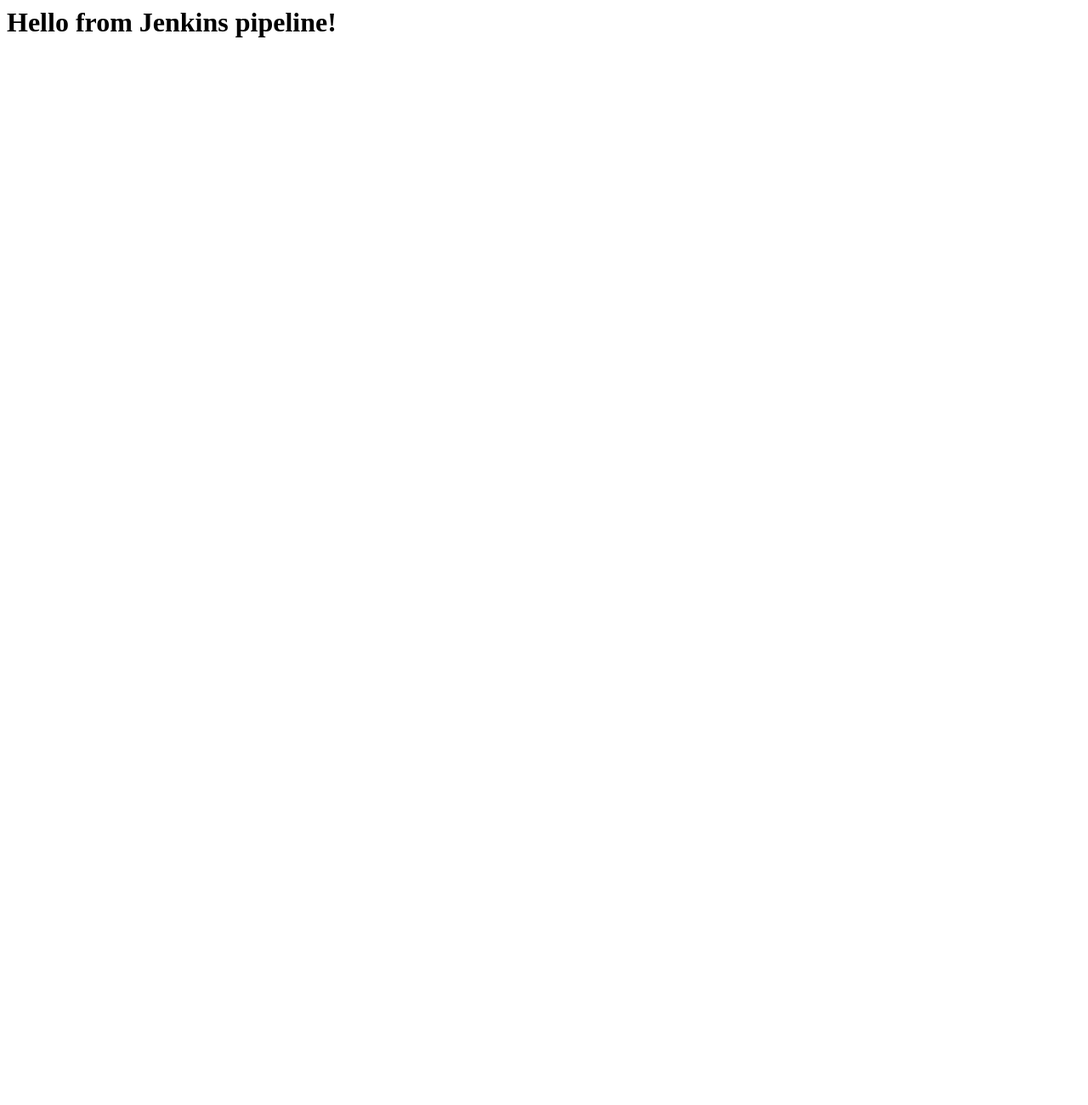
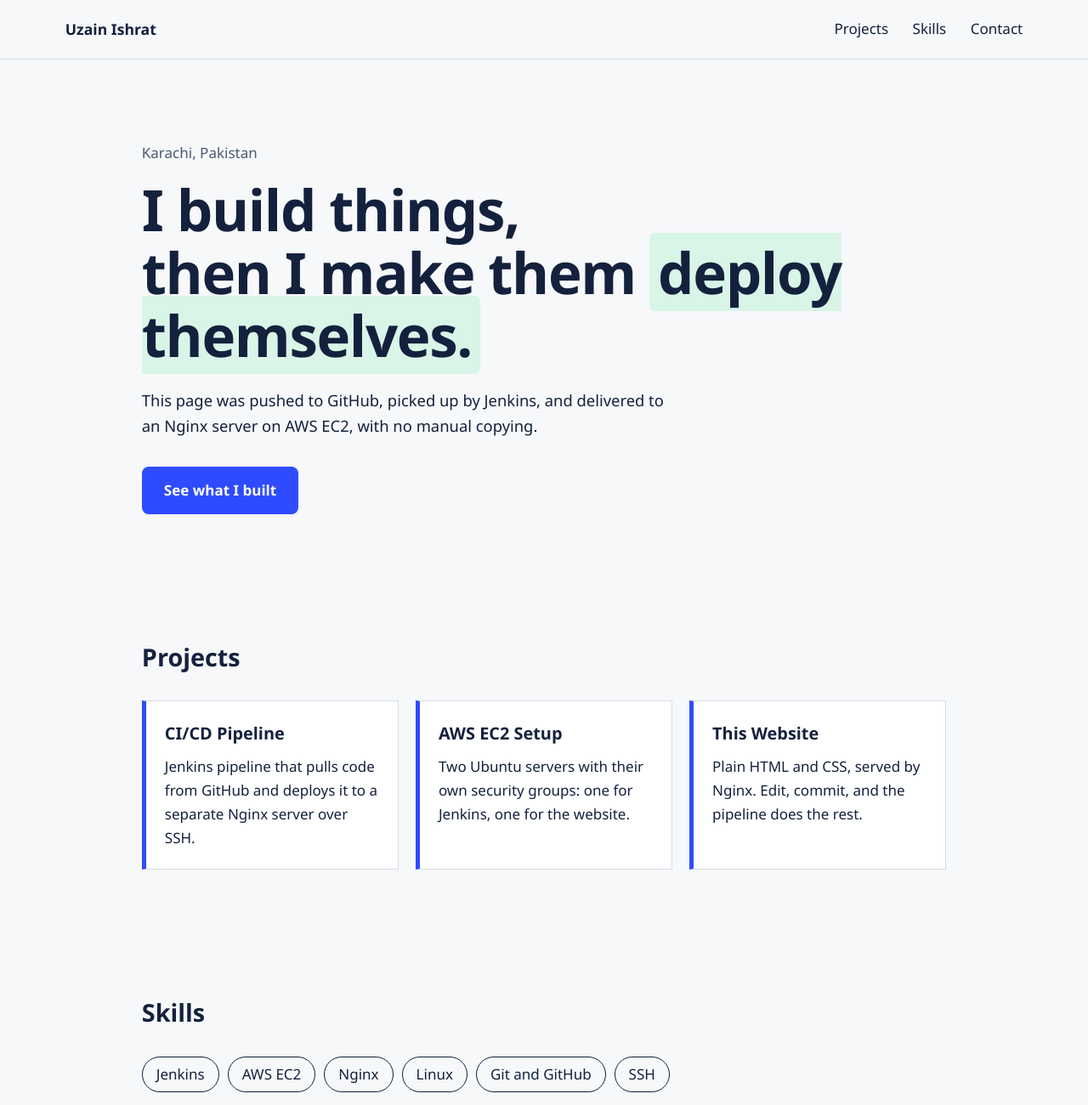
Before and after one commit to UzainIshrat/my-Website, a plain HTML site: page index.html in a window 1280 px wide. Shown: the top 1300 px of the page at 85% size. Before the commit the page ends 800 px from the top, so only its background shows below. Drawn offline with Linux system fonts and the light colour scheme.

Commit message:
Add files via upload

```diff
--- a/index.html
+++ b/index.html
@@ -1 +1,60 @@
-<h1>Hello from Jenkins pipeline!</h1>
+<!DOCTYPE html>
+<html lang="en">
+<head>
+  <meta charset="UTF-8">
+  <meta name="viewport" content="width=device-width, initial-scale=1">
+  <title>Uzain Ishrat | DevOps Portfolio</title>
+  <link rel="stylesheet" href="style.css">
+</head>
+<body>
+  <header class="top">
+    <a class="logo" href="#home">Uzain Ishrat</a>
+    <nav>
+      <a href="#projects">Projects</a>
+      <a href="#skills">Skills</a>
+      <a href="#contact">Contact</a>
+    </nav>
+  </header>
+
+  <main>
+    <section class="hero" id="home">
+      <p class="tag">Karachi, Pakistan</p>
+      <h1>I build things,<br>then I make them <span class="deploy">deploy themselves.</span></h1>
+      <p class="lead">This page was pushed to GitHub, picked up by Jenkins, and delivered to an Nginx server on AWS EC2, with no manual copying.</p>
+      <a class="btn" href="#projects">See what I built</a>
+    </section>
+
+    <section id="projects">
+      <h2>Projects</h2>
+      <div class="grid">
+        <article>
+          <h3>CI/CD Pipeline</h3>
+          <p>Jenkins pipeline that pulls code from GitHub and deploys it to a separate Nginx server over SSH.</p>
+        </article>
+        <article>
+          <h3>AWS EC2 Setup</h3>
+          <p>Two Ubuntu servers with their own security groups: one for Jenkins, one for the website.</p>
+        </article>
+        <article>
+          <h3>This Website</h3>
+          <p>Plain HTML and CSS, served by Nginx. Edit, commit, and the pipeline does the rest.</p>
+        </article>
+      </div>
+    </section>
+
+    <section id="skills">
+      <h2>Skills</h2>
+      <ul class="skills">
+        <li>Jenkins</li><li>AWS EC2</li><li>Nginx</li><li>Linux</li><li>Git and GitHub</li><li>SSH</li>
+      </ul>
+    </section>
+
+    <section id="contact">
+      <h2>Contact</h2>
+      <p>Want to work together? Write to <a href="mailto:you@example.com">you@example.com</a></p>
+    </section>
+  </main>
+
+  <footer>Deployed with Jenkins. &copy; 2026 Uzain Ishrat</footer>
+</body>
+</html>
--- /dev/null
+++ b/style.css
@@ -0,0 +1,26 @@
+:root{--ink:#14213d;--paper:#f6f8fa;--blue:#2f4bff;--mint:#d9f5e8;--line:#d7dde5}
+*{box-sizing:border-box}
+html{scroll-behavior:smooth}
+body{margin:0;background:var(--paper);color:var(--ink);font:17px/1.65 "Segoe UI",system-ui,-apple-system,sans-serif}
+a{color:var(--blue)}
+.top{display:flex;justify-content:space-between;align-items:center;flex-wrap:wrap;gap:12px;padding:20px 6vw;border-bottom:1px solid var(--line)}
+.logo{font-weight:700;color:var(--ink);text-decoration:none;font-size:1.1rem}
+nav a{margin-left:24px;color:var(--ink);text-decoration:none}
+nav a:hover{color:var(--blue)}
+section{padding:72px 6vw;max-width:1100px;margin:0 auto}
+.hero{padding-top:96px}
+.tag{margin:0 0 16px;color:#4a5a73}
+h1{font-size:clamp(2.2rem,6vw,4.2rem);line-height:1.1;margin:0 0 24px;letter-spacing:-.02em}
+.deploy{background:var(--mint);padding:0 .15em;border-radius:6px}
+.lead{max-width:60ch;font-size:1.15rem;margin:0 0 32px}
+.btn{display:inline-block;background:var(--blue);color:#fff;padding:14px 26px;border-radius:8px;text-decoration:none;font-weight:600}
+.btn:hover{background:var(--ink)}
+.btn:focus-visible,a:focus-visible{outline:3px solid var(--ink);outline-offset:3px}
+h2{font-size:1.8rem;margin:0 0 28px}
+.grid{display:grid;grid-template-columns:repeat(auto-fit,minmax(260px,1fr));gap:20px}
+article{border:1px solid var(--line);border-left:5px solid var(--blue);padding:22px;background:#fff}
+article h3{margin:0 0 8px}
+article p{margin:0}
+.skills{list-style:none;padding:0;margin:0;display:flex;flex-wrap:wrap;gap:10px}
+.skills li{border:1px solid var(--ink);padding:6px 16px;border-radius:999px}
+footer{text-align:center;padding:32px 6vw;border-top:1px solid var(--line);color:#4a5a73}
```
